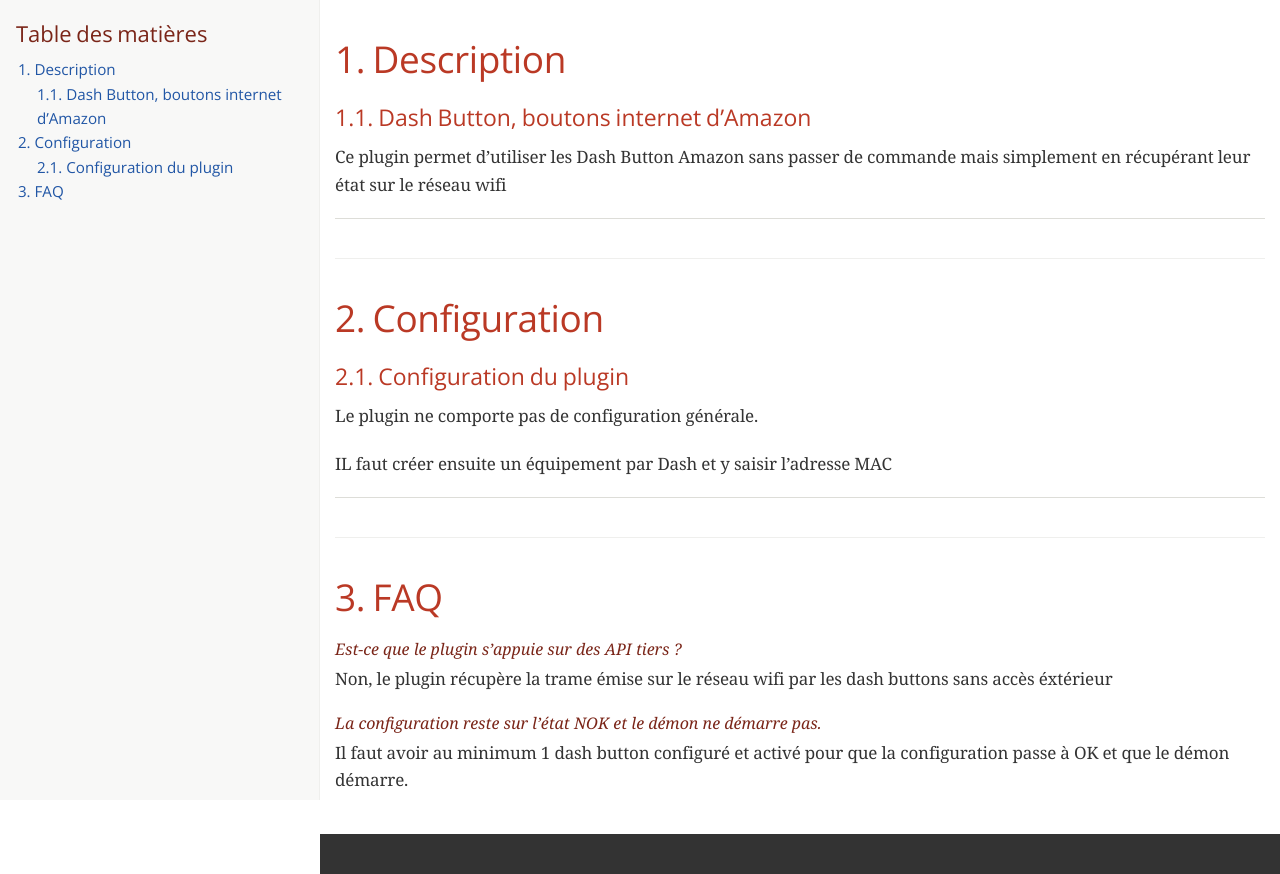
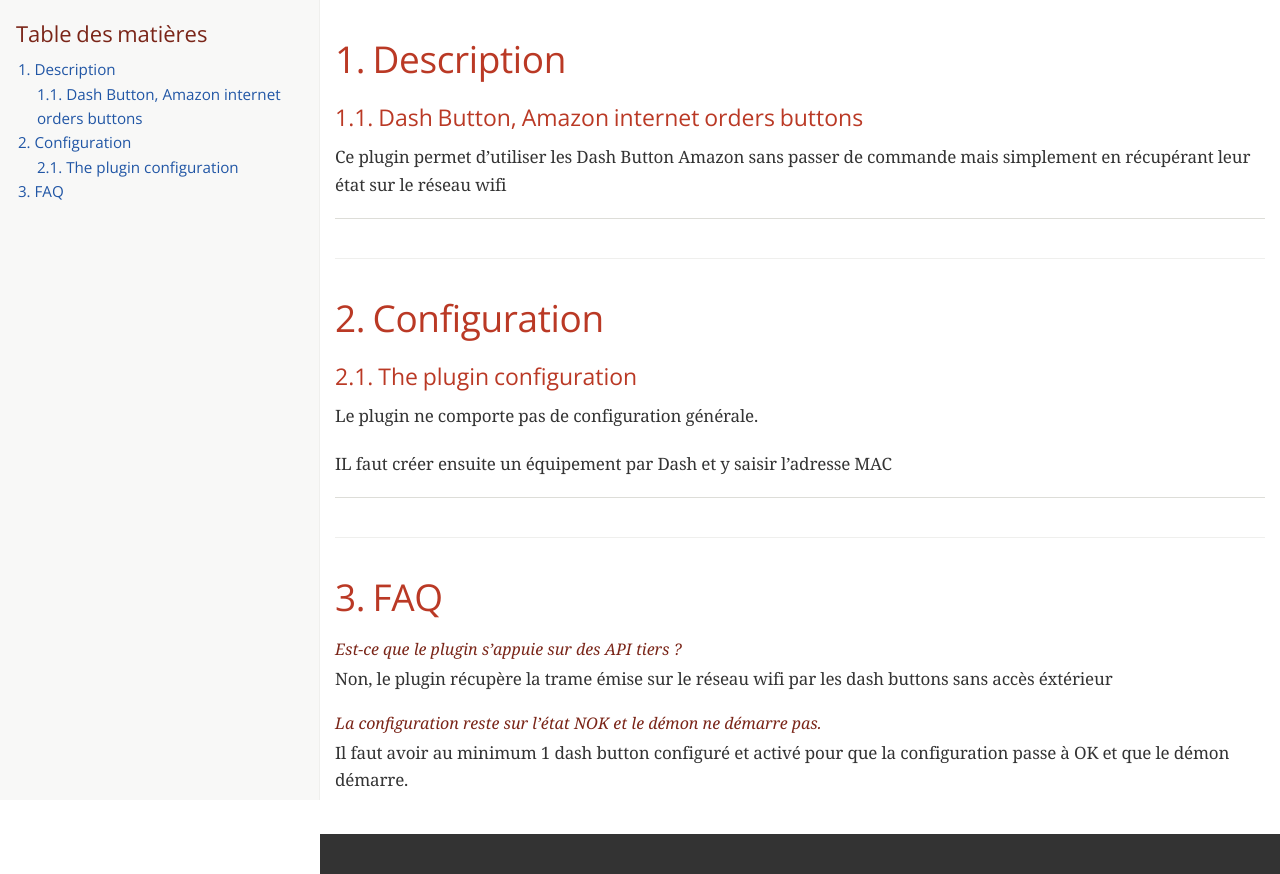
Before and after one commit to lunarok/jeedom_dashbutton, a plain HTML site: page doc/en_US/index.html in a window 1280 px wide. Drawn offline with nearby package versions, Linux system fonts and the light colour scheme; a web font is replaced by a local one.

Commit message:
[ROBOT] Action all

```diff
--- a/doc/en_US/index.html
+++ b/doc/en_US/index.html
@@ -417,12 +417,12 @@
 <ul class="sectlevel1">
 <li><a href="#_description">1. Description</a>
 <ul class="sectlevel3">
-<li><a href="#_dash_button_boutons_internet_d_amazon">1.1. Dash Button, boutons internet d&#8217;Amazon</a></li>
+<li><a href="#_dash_button_amazon_internet_orders_buttons">1.1. Dash Button, Amazon internet orders buttons</a></li>
 </ul>
 </li>
 <li><a href="#_configuration">2. Configuration</a>
 <ul class="sectlevel3">
-<li><a href="#_configuration_du_plugin">2.1. Configuration du plugin</a></li>
+<li><a href="#_the_plugin_configuration">2.1. The plugin configuration</a></li>
 </ul>
 </li>
 <li><a href="#_faq">3. FAQ</a></li>
@@ -434,7 +434,7 @@
 <h2 id="_description">1. Description</h2>
 <div class="sectionbody">
 <div class="sect3">
-<h4 id="_dash_button_boutons_internet_d_amazon">1.1. Dash Button, boutons internet d&#8217;Amazon</h4>
+<h4 id="_dash_button_amazon_internet_orders_buttons">1.1. Dash Button, Amazon internet orders buttons</h4>
 <div class="paragraph">
 <p>Ce plugin permet d&#8217;utiliser les Dash Button Amazon sans passer de commande mais simplement en récupérant leur état sur le réseau wifi</p>
 </div>
@@ -446,7 +446,7 @@
 <h2 id="_configuration">2. Configuration</h2>
 <div class="sectionbody">
 <div class="sect3">
-<h4 id="_configuration_du_plugin">2.1. Configuration du plugin</h4>
+<h4 id="_the_plugin_configuration">2.1. The plugin configuration</h4>
 <div class="paragraph">
 <p>Le plugin ne comporte pas de configuration générale.</p>
 </div>
```
Also changed, not shown: core/i18n/en_US.json (+6 -6 lines), 2 other files.
